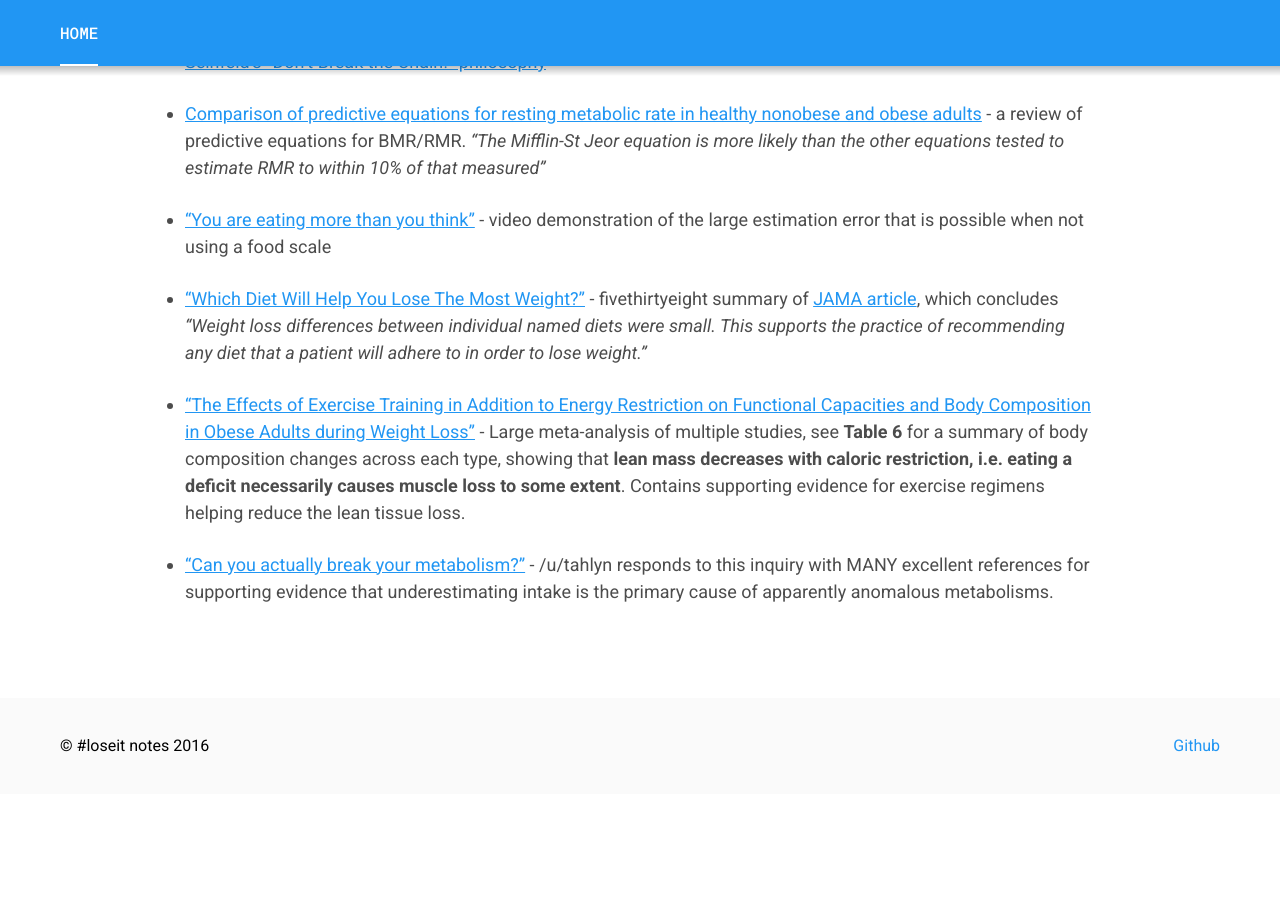
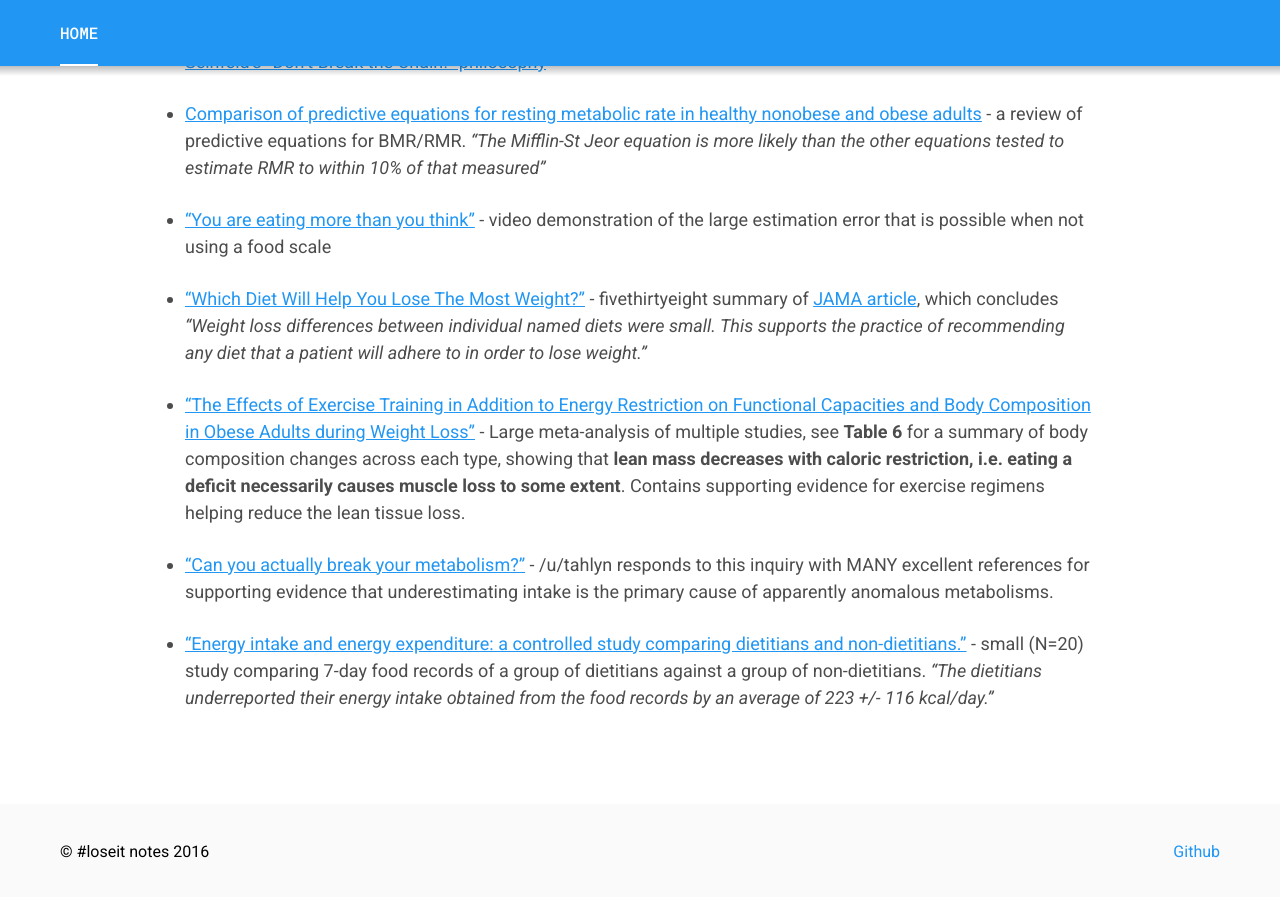
Before and after one commit to loseitIRC/loseitdocs, a Jekyll site: the page built from index.markdown, in a window 1280 px wide and 900 px high, scrolled down 1638 px. Shown: the top 897 px of the window. Built offline with Jekyll 4.4.1, drawn with Linux system fonts in a browser that asks for light colours; before the commit the page ends 2432 px from its top, so only the background shows below that.

Commit message:
added reference for dietitians underestimating

```diff
--- a/index.markdown
+++ b/index.markdown
@@ -45,3 +45,5 @@ Want to contribute?  [Fork this site on GitHub](https://github.com/loseitIRC/los
 * ["The Effects of Exercise Training in Addition to Energy Restriction on Functional Capacities and Body Composition in Obese Adults during Weight Loss"](http://www.ncbi.nlm.nih.gov/pmc/articles/PMC3884087/) - Large meta-analysis of multiple studies, see **Table 6** for a summary of body composition changes across each type, showing that **lean mass decreases with caloric restriction, i.e. eating a deficit necessarily causes muscle loss to some extent**.  Contains supporting evidence for exercise regimens helping reduce the lean tissue loss.
 
 * ["Can you actually break your metabolism?"](https://www.reddit.com/r/fatlogic/comments/2i6oa3/can_you_actually_break_your_metabolism/ckzboth) - /u/tahlyn responds to this inquiry with MANY excellent references for supporting evidence that underestimating intake is the primary cause of apparently anomalous metabolisms.
+
+* ["Energy intake and energy expenditure: a controlled study comparing dietitians and non-dietitians."](http://www.ncbi.nlm.nih.gov/pubmed/12396160) - small (N=20) study comparing 7-day food records of a group of dietitians against a group of non-dietitians.  *"The dietitians underreported their energy intake obtained from the food records by an average of 223 +/- 116 kcal/day."*
```
